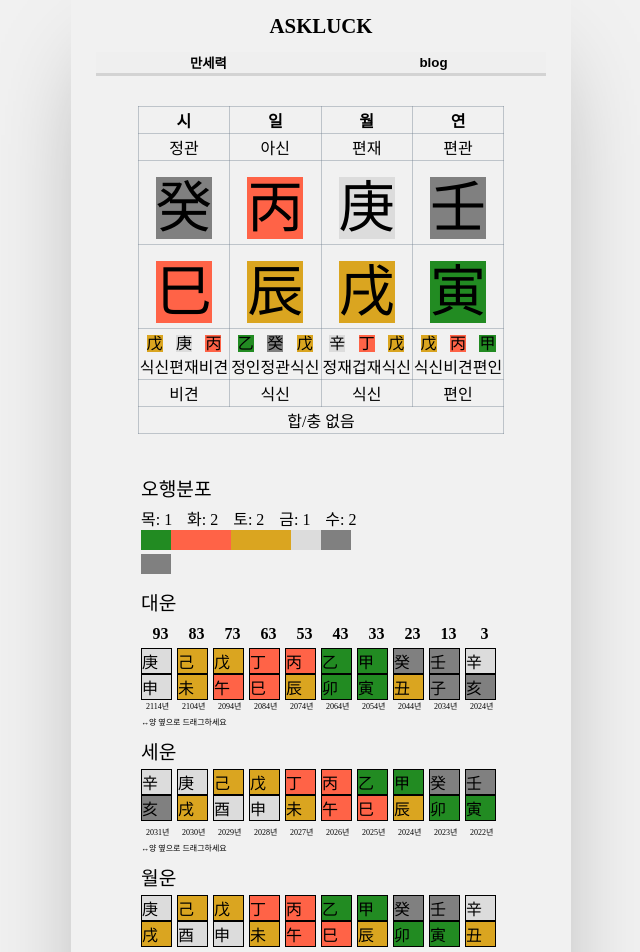
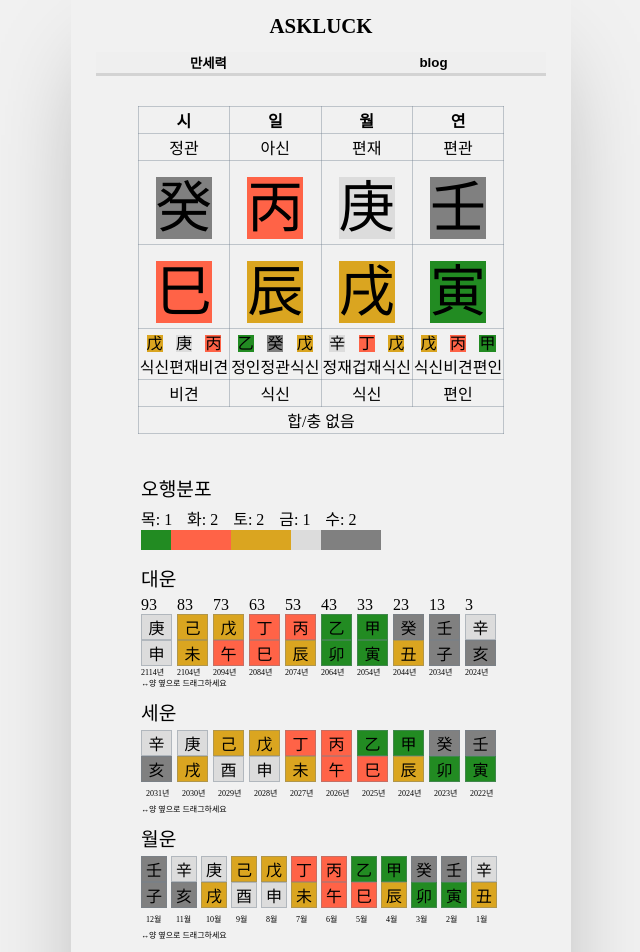
Before and after one commit to seni95/askLuck, a React (Create React App) app: page / in a window 1280 px wide. Shown: the top 952 px of the page, without its empty margins (319-959 px from the left). Built offline with nearby package versions, Linux system fonts and the light colour scheme.

Commit message:
revise css

```diff
--- a/src/components/analysis/cal_five_elements/cal_five_elements.jsx
+++ b/src/components/analysis/cal_five_elements/cal_five_elements.jsx
@@ -99,7 +99,7 @@ const CalFiveElements = (props) => {
 
 
         return(
-            <div>
+            <div className={styles.elementsContainer}>
                 {calResult}
             </div>
         )
--- a/src/components/analysis/cal_five_elements/cal_five_elements.module.css
+++ b/src/components/analysis/cal_five_elements/cal_five_elements.module.css
@@ -10,15 +10,18 @@
 .result{
     display: flex;
     flex-direction: row;
+    flex-wrap: nowrap;
 }
 
-.textResult *v,.tableResult *{
 
-}
 
 p{
     font-size: 1rem;
     padding-right: 5px;
+}
+
+.elementsContainer{
+    width:100%;
 }
 
 .showElements{
--- a/src/components/analysis/calculate_decades/calculate_decades.module.css
+++ b/src/components/analysis/calculate_decades/calculate_decades.module.css
@@ -4,7 +4,7 @@
     /* flex-direction: ; */
     flex-wrap: nowrap;
     overflow-x: scroll;
-
+    justify-content: flex-start;
 }
 
 
@@ -33,10 +33,13 @@
     } */
 
 .pillar{
-display: flex;
-flex-direction: column;
+    display: flex;
+    flex-direction: column;
 }
 
+
 .pillar .span{
-    border:1px solid black;
+    border:1.5px solid rgba(112,128,144,0.4);
+    text-align: center;
+    margin:0;
 }
--- a/src/components/analysis/calculate_decades/get_decades_number/get_decades_number.jsx
+++ b/src/components/analysis/calculate_decades/get_decades_number/get_decades_number.jsx
@@ -20,10 +20,10 @@ const GetDecadesNumber = (props) => {
   return (
     <>
 
-   <h1 className={styles.h1}>
+   <div className={styles.h1}>
     {order!=0 && order}
     {cal_times_logic.decadesNum(selectedMonth,selectedDay,monthIndex,dateTotalCount)}
-   </h1>
+   </div>
    </>
   )
 }
--- a/src/components/analysis/calculate_decades/get_decades_number/get_decades_number.module.css
+++ b/src/components/analysis/calculate_decades/get_decades_number/get_decades_number.module.css
@@ -1,5 +1,4 @@
 .h1{
     font-size:1rem;
     margin: 0;
-    padding:5px;
 }
--- a/src/components/analysis/calculate_decades/get_decades_number/get_decades_number_r.jsx
+++ b/src/components/analysis/calculate_decades/get_decades_number/get_decades_number_r.jsx
@@ -20,10 +20,10 @@ const GetDecadesNumberR = (props) => {
   return (
     <>
 
-   <h1 className={styles.h1}>
+   <div className={styles.h1}>
     {order!=0 && order}
     {cal_times_logic.decadesNumR(selectedMonth, selectedDay, monthIndex, dateTotalCount)}
-   </h1>
+   </div>
    </>
   )
 }
--- a/src/components/analysis/calculate_decades/get_decades_year/get_decades_year.module.css
+++ b/src/components/analysis/calculate_decades/get_decades_year/get_decades_year.module.css
@@ -1,5 +1,3 @@
 .span{
     font-size: .5rem;
-    margin: 5px;
-    margin-top:0px;
 }
--- a/src/components/analysis/calculate_months/cal_months.jsx
+++ b/src/components/analysis/calculate_months/cal_months.jsx
@@ -19,7 +19,7 @@ const CalMonths = () => {
 
       const showCurrentMonths =()=>{
         let forkey = 0;
-        for (let i = 0; i < 10; i++) {
+        for (let i = 0; i < 12; i++) {
                 const returnMonthSky = logic.returnMonthSky(today.year,i,15);
             monthSkyArr.push(
                 <>
@@ -32,7 +32,7 @@ const CalMonths = () => {
         }
 
 
-        for (let i = 0; i < 10; i++) {
+        for (let i = 0; i < 12; i++) {
     const returnMonthGround = logic.returnMonthGround(i,15);
 
             monthGroundArr.push(<>
@@ -46,7 +46,7 @@ const CalMonths = () => {
 
         }
 
-        for (let i = 0; i < 10; i++) {
+        for (let i = 0; i < 12; i++) {
             monthResultArr.push(<span className={styles.pillar}>
                 {monthSkyArr[i]}
                 {monthGroundArr[i]}
--- a/src/components/analysis/calculate_months/cal_months.module.css
+++ b/src/components/analysis/calculate_months/cal_months.module.css
@@ -37,7 +37,9 @@ flex-direction: column;
 }
 
 .pillar .span{
-    border: 1px solid black;
+    border:1.5px solid rgba(112,128,144,0.4);
+    text-align: center;
+
 }
 
 .months{
--- a/src/components/analysis/calculate_years/cal_years.module.css
+++ b/src/components/analysis/calculate_years/cal_years.module.css
@@ -35,7 +35,8 @@ flex-direction: column;
 }
 
 .pillar .span{
-    border:1px solid black;
+    border:1.5px solid rgba(112,128,144,0.4);
+    text-align: center;
 }
 
 .years{
--- a/src/components/result/four_pillar_viewer.module.css
+++ b/src/components/result/four_pillar_viewer.module.css
@@ -19,6 +19,10 @@ padding-top:20px;
 }
 
 
+.element{
+  width:100%;
+
+}
 
 .toggleSwitch {
     width: 4rem;
@@ -73,6 +77,6 @@ padding-top:20px;
     font-size: 2rem;
  }
 
- .sky td,.ground td{
+.element{
     font-size: 3.5rem;
- }
+  }
```
